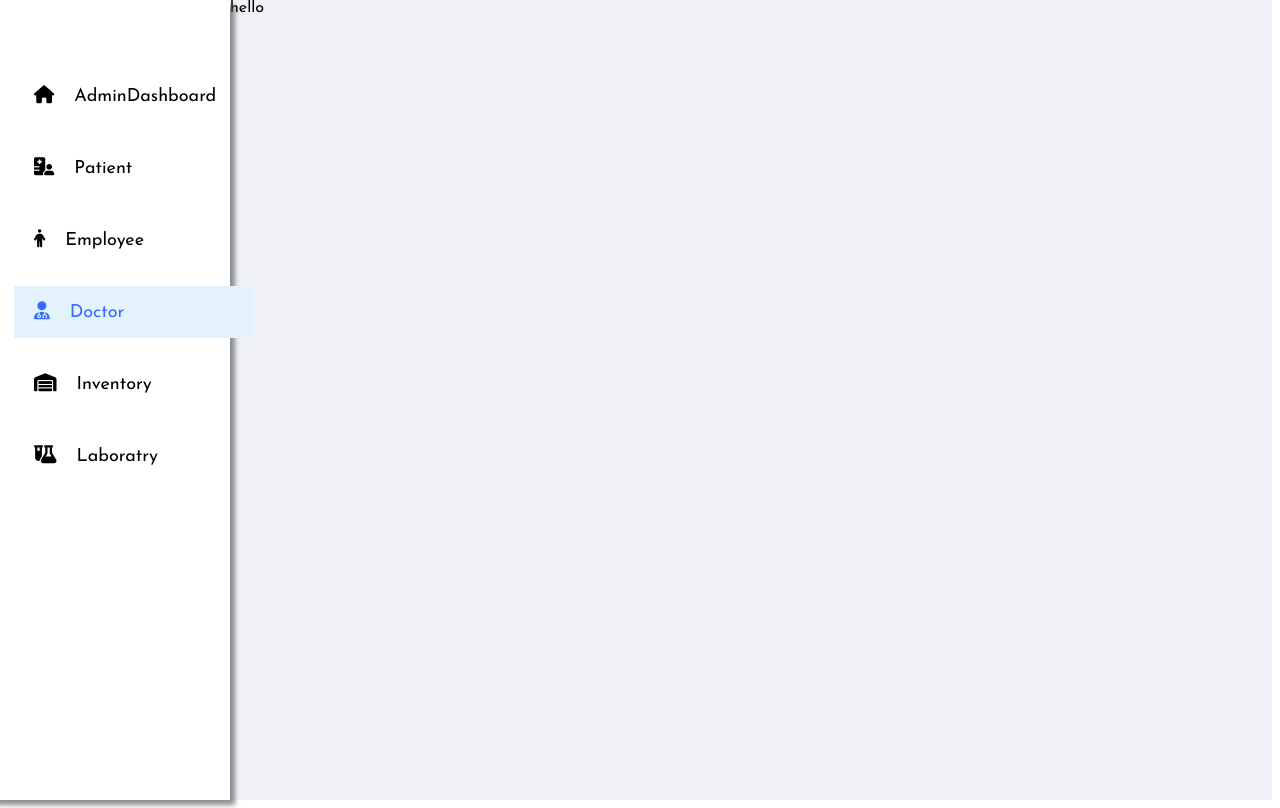
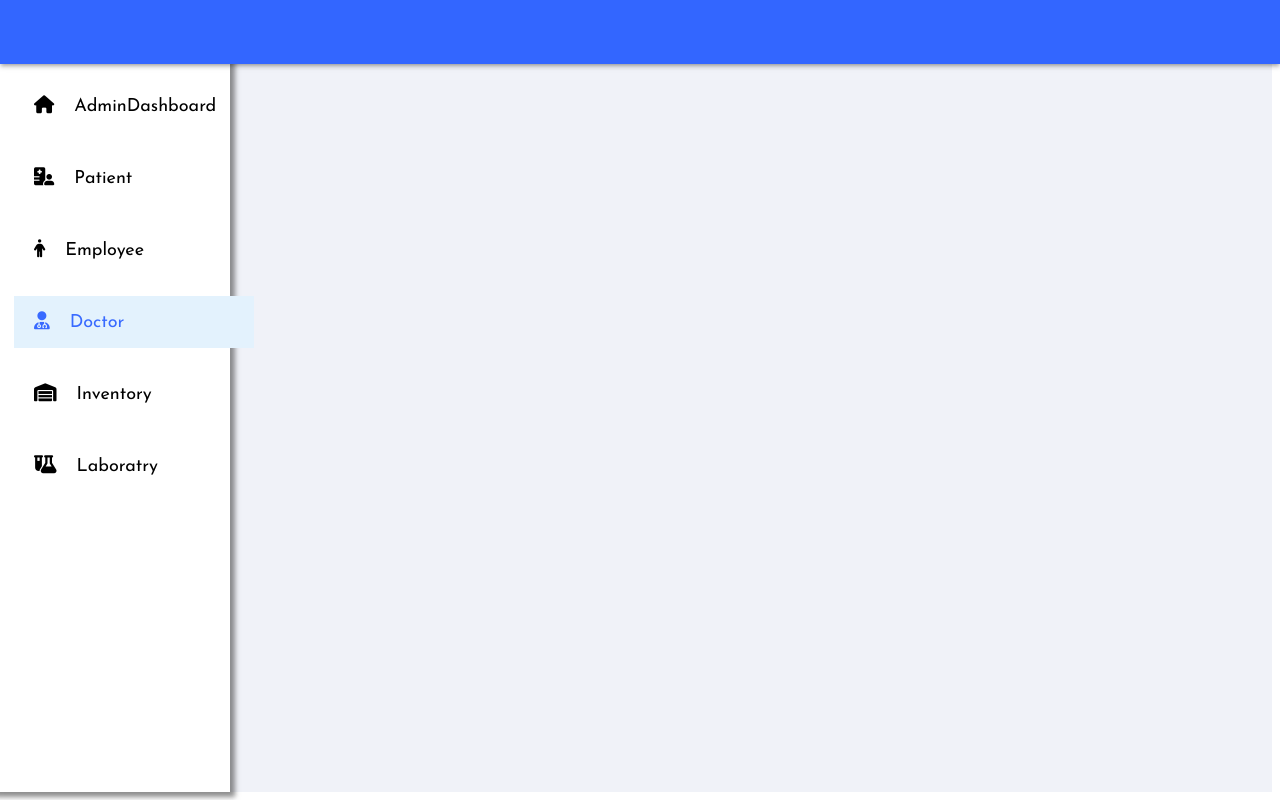
Before and after one commit to Poojan-2003/HospitalManagement, a React (Create React App) app in the folder Frontend/: page /Doctor in a window 1280 px wide. Built offline with nearby package versions, Linux system fonts and the light colour scheme.

Commit message:
Final Update Dashboard

```diff
--- a/Frontend/src/Components/Pages/Dashboard.css
+++ b/Frontend/src/Components/Pages/Dashboard.css
@@ -97,3 +97,121 @@
     margin-left: 20px;
     margin-right: 20px;
 }
+
+
+
+
+
+
+
+
+
+
+.fullpage{
+    position: relative;
+}
+.MainNavbar{
+    width: 100vw;
+    position: absolute;
+    z-index: 15;
+    height: 64px;
+    background-color: #3366ff;
+    box-shadow: 0px 3px 3px -2px rgba(17, 8, 8, 0.2),
+		0px 3px 4px 0px rgb(0 0 0 / 14%), 0px 1px 8px 0px rgb(0 0 0 / 12%);
+}
+
+.MainBody{
+    display: flex;
+    margin-left: -10px;
+
+}
+.MainSidebar{
+    z-index: 10;
+    width: 280px;
+    min-height: 99vh;
+    box-shadow: 5px 5px 5px rgb(68 68 68 / 0.6);
+
+    /* box-shadow:  1200px 0 0 5 rgba(17, 8, 8, 0.2); */
+}
+.SideBarData{
+    margin-top: 80px;
+    font-size: large;
+}
+.SidebarList{
+    margin-top: 40%;
+}
+
+/* .MedicineAvailability{
+    margin-top: 500px;
+    width: 50px;
+    height: 50px;
+    box-shadow: rgba(0, 0, 0, 0.25) 0px 14px 28px, rgba(0, 0, 0, 0.22) 0px 10px 10px;
+} */
+
+.RowData{
+    margin-left: 10%;
+    display: flex;
+    top: 500px;
+    margin-top: 20px;
+    height: 40px;
+    width: 240px;
+    padding-top: 5%;
+    font-size: 0.875rem;
+    font-weight: 500;
+    line-height: 1.643em;
+    font-size: large;
+
+}
+.RowData:hover{
+    background-color: #e3f2fd;
+    color: #386aff;
+    cursor: pointer;
+}
+
+.SideBarData  #active{
+    background-color: #e3f2fd;
+    color: #386aff;
+}
+
+
+.MainData{
+    z-index: 5;
+     width: 1260px;
+    background-color: #f0f2f8;
+}
+#IconForSidebar{
+    margin-left: 20px;
+    margin-right: 20px;
+}
+.NavBarForMainData{
+    display: flex;
+    margin-top: 5.2%;
+    width: 1258px;
+    height: 80px;
+    background-color: white;
+    box-shadow: 0 2px 4px 0 rgba(0,0,0,.3);
+}
+
+#NavBarIcon{
+    margin-top: 1.5%;
+    font-size: 40px;
+    margin-left: 4.5%;
+    color: #386aff;
+}
+
+.NavDashboard{
+    margin-top: .5%;
+    margin-left: 2%;
+    font-size: 30px;
+    color:#386aff;
+}
+.NavDashfeature{
+    margin-left: -11.5%;
+    margin-top: 3.5%;
+}
+
+.MainBox{
+    display: flex;
+    margin-left: 5%;
+    margin-top: 5%;
+}
--- a/Frontend/src/Components/Pages/Doctor.js
+++ b/Frontend/src/Components/Pages/Doctor.js
@@ -5,28 +5,36 @@ import { Dashboard } from '../Dashboard/Dashboard'
 function Doctor() {
   return (
     <div>
-      <div className='navbar'></div>
-      <div className='body'>
-          <div className='sidebar'>
-            <div className='sidebardata'>
-            {Dashboard.map((val,key)=>{
-              return(
+      <div className="MainNavbar"></div>
+      <div className="MainBody">
+        <div className="MainSidebar">
+          <div className="SideBarData">
+            {Dashboard.map((val, key) => {
+              return (
                 <div
                   key={key}
-                  className='row'
-                  id={window.location.pathname === val.link ?   'active' : ""}
-                  onClick={()=>{window.location.pathname=val.link}}>
-                    <div><i class={val.icon} id='icon'></i></div> {val.title}
+                  className="RowData"
+                  id={window.location.pathname === val.link ? "active" : ""}
+                  onClick={() => {
+                    window.location.pathname = val.link;
+                  }}
+                >
+                  <div>
+                    <i class={val.icon} id="IconForSidebar"></i>
+                  </div>{" "}
+                  {val.title}
                 </div>
               );
             })}
-            </div>
           </div>
+        </div>
 
-        <div className='data'>hello</div>
+        <div className="MainData">
+
+        </div>
       </div>
     </div>
-  )
+  );
 }
 
 export default Doctor
```
Also changed, not shown: Frontend/package.json (+0 -31 lines), 1 other file (tests, documents, lock files or other folders).
